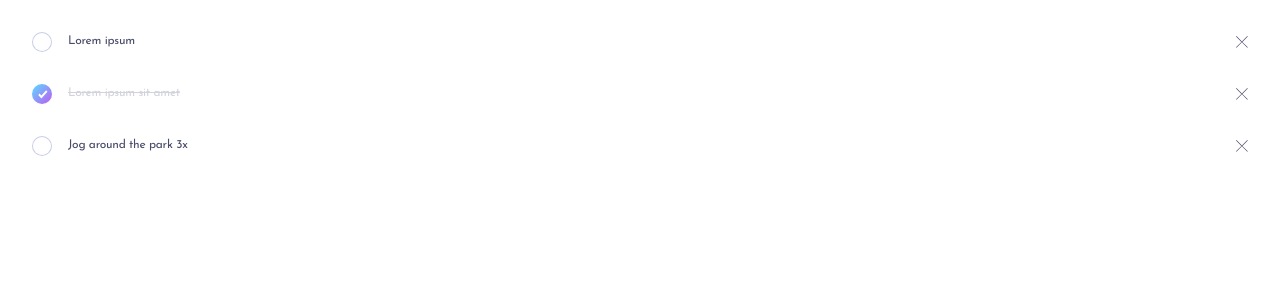
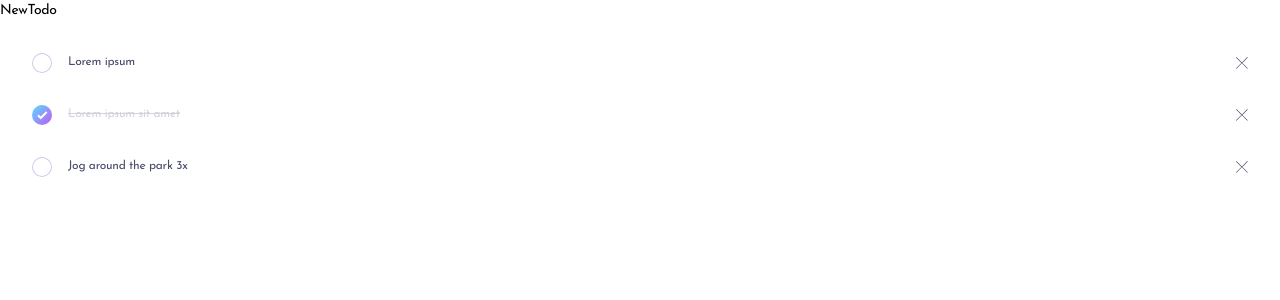
Before and after one commit to emretantu/todo-list-react, a React (Vite) app: page / in a window 1280 px wide. Shown: the top 300 px of the page. Built offline with nearby package versions, Linux system fonts and the light colour scheme.

Commit message:
Create boilerplate NewTodo component and Implement StylishCheckbox for to reuse

```diff
--- /dev/null
+++ b/src/components/TodoList/NewTodo.jsx
@@ -0,0 +1,9 @@
+import styles from "./NewTodo.module.css";
+
+const NewTodo = () => {
+  return (
+    <div>NewTodo</div>
+  )
+}
+
+export default NewTodo
--- /dev/null
+++ b/src/components/TodoList/StylishCheckbox.jsx
@@ -0,0 +1,12 @@
+import styles from "./StylishCheckbox.module.css";
+import CheckIcon from "../../assets/icons/icon-check.svg";
+
+const StylishCheckbox = ({ isDone }) => {
+  return (
+    <div className={`${styles.customCheckbox} ${isDone && styles.done}`}>
+      {isDone && <img className={styles.checkIcon} src={CheckIcon} alt="Check Icon" />}
+    </div>
+  )
+}
+
+export default StylishCheckbox
--- /dev/null
+++ b/src/components/TodoList/StylishCheckbox.module.css
@@ -0,0 +1,31 @@
+.customCheckbox {
+  display: flex;
+  justify-content: center;
+  align-items: center;
+  --size: 1.25rem;
+  --border: 0.07rem;
+  position: relative;
+  width: var(--size);
+  height: var(--size);
+  border-radius: 100%;
+  background-color: hsl(var(--unchecked-checkbox-color));
+}
+
+.customCheckbox::before {
+  content: "";
+  position: absolute;
+  top: var(--border);
+  left: var(--border);
+  width: calc(var(--size) - calc(var(--border) * 2));
+  aspect-ratio: 1/1;
+  border-radius: 100%;
+  background-color: hsl(var(--todo-bg-color));
+}
+
+.todoItem:hover .customCheckbox, .customCheckbox.done {
+  background-image: var(--gradient-1);
+}
+
+.customCheckbox.done::before {
+  display: none;
+}
--- a/src/components/TodoList/Todo.jsx
+++ b/src/components/TodoList/Todo.jsx
@@ -1,5 +1,5 @@
-import CheckIcon from "../../assets/icons/icon-check.svg";
 import CrossIcon from "../../assets/icons/icon-cross.svg";
+import StylishCheckbox from "./StylishCheckbox";
 import styles from "./Todo.module.css";
 
 const Todo = ({ id, todoText, isDone, onCheckClick, onDeleteClick }) => {
@@ -7,9 +7,7 @@ const Todo = ({ id, todoText, isDone, onCheckClick, onDeleteClick }) => {
   return (
     <li className={styles.todoItem}>
       <div className={styles.todo} onClick={() => onCheckClick(id)}>
-        <div className={`${styles.customCheckbox} ${isDone && styles.done}`}>
-          {isDone && <img className={styles.checkIcon} src={CheckIcon} alt="Check Icon" />}
-        </div>
+        <StylishCheckbox isDone={isDone} />
         <input type="checkbox" name={"checkbox_"+id} id={"checkbox_"+id} checked={isDone} readOnly />
         <label className={`${styles.todoText} ${isDone ? styles.done : ""}`} htmlFor={"checkbox_"+id} onClick={(e) => e.preventDefault()}>{todoText}</label>
       </div>
--- a/src/components/TodoList/Todo.module.css
+++ b/src/components/TodoList/Todo.module.css
@@ -22,37 +22,7 @@
   opacity: 0;
 }
 
-.customCheckbox {
-  display: flex;
-  justify-content: center;
-  align-items: center;
-  --size: 1.25rem;
-  --border: 0.07rem;
-  position: relative;
-  width: var(--size);
-  height: var(--size);
-  border-radius: 100%;
-  background-color: hsl(var(--unchecked-checkbox-color));
-}
 
-.customCheckbox::before {
-  content: "";
-  position: absolute;
-  top: var(--border);
-  left: var(--border);
-  width: calc(var(--size) - calc(var(--border) * 2));
-  aspect-ratio: 1/1;
-  border-radius: 100%;
-  background-color: hsl(var(--todo-bg-color));
-}
-
-.todoItem:hover .customCheckbox, .customCheckbox.done {
-  background-image: var(--gradient-1);
-}
-
-.customCheckbox.done::before {
-  display: none;
-}
 
 .checkIcon {
   width: 0.7rem;
--- a/src/components/TodoList/TodoList.jsx
+++ b/src/components/TodoList/TodoList.jsx
@@ -1,6 +1,7 @@
 import { useState } from "react";
 import styles from "./TodoList.module.css"
 import List from "./List";
+import NewTodo from "./NewTodo";
 
 const TodoList = () => {
 
@@ -28,7 +29,7 @@ const TodoList = () => {
   return (
     <article className={styles.todoList}>
       <section className={styles.newTodoContainer}>
-
+        <NewTodo />
       </section>
       <section className={styles.todoListContainer}>
         <List todos={todos} onCheckClick={handleCheckClick} onDeleteClick={handleDeleteClick} />
```
Also changed, not shown: src/components/TodoList/NewTodo.module.css (added).
